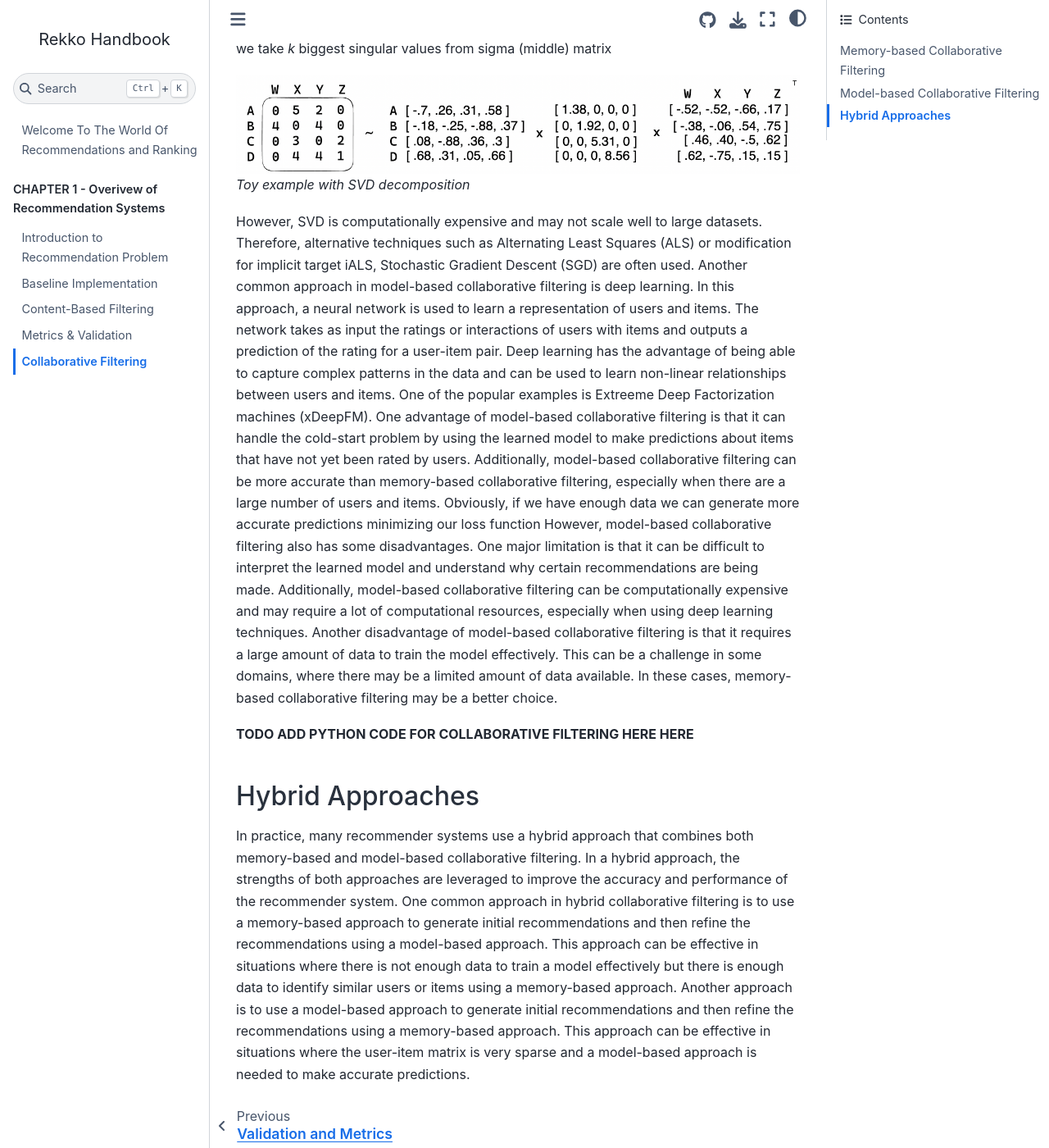
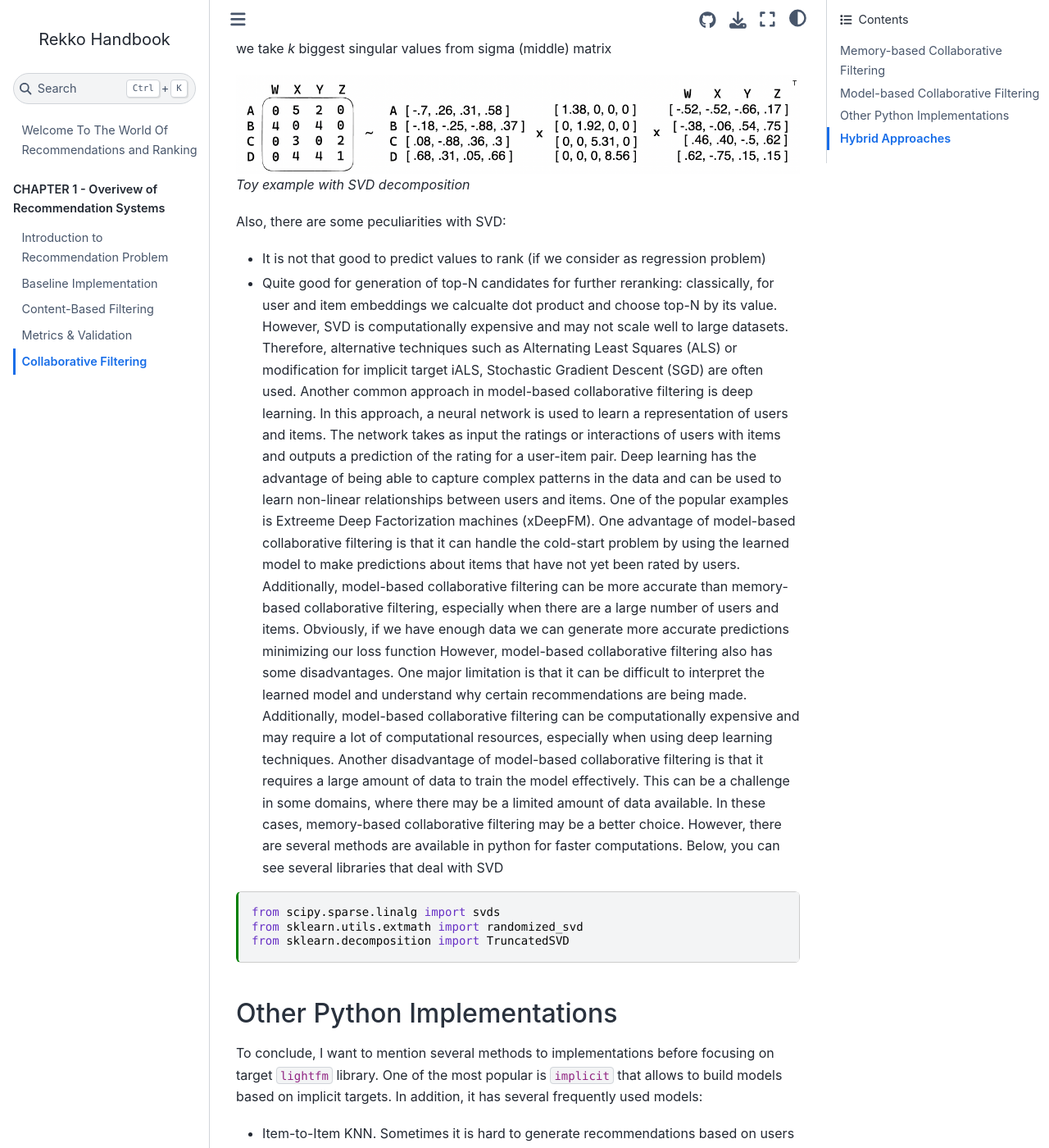
Before and after one commit to kshurik/rekkobook, a Jupyter Book: the page built from docs/chapter1/collab_filter.md, in a window 1280 px wide and 1400 px high, scrolled down 2691 px. Shown: the whole window at 82% size. Built offline with Jupyter Book 1.0.4 settings and Sphinx 7.4.7 and the Sphinx Book theme 1.1.4, drawn with Linux system fonts in a browser that asks for light colours; some of the changed text lies outside the part shown.

Commit message:
updated theory and added CNAME

````diff
--- a/docs/chapter1/collab_filter.md
+++ b/docs/chapter1/collab_filter.md
@@ -104,12 +104,17 @@ than being able to restore interactions matrix fully. Thus, we take *k* biggest
 ![](img/svd_example.png)
 *Toy example with SVD decomposition*
 
-However, SVD is computationally expensive and may not scale well to large datasets. Therefore, alternative techniques
-such as Alternating Least Squares (ALS) or modification for implicit target iALS, Stochastic Gradient Descent (SGD)
-are often used. Another common approach in model-based collaborative filtering is deep learning.
-In this approach, a neural network is used to learn a representation of users and items.
-The network takes as input the ratings or interactions of users with items and outputs a prediction of the rating for a
-user-item pair. Deep learning has the advantage of being able to capture complex patterns in the data and can be used
+Also, there are some peculiarities with SVD:
+- It is not that good to predict values to rank (if we consider as regression problem)
+- Quite good for generation of top-N candidates for further reranking:
+classically, for user and item embeddings we calcualte dot product and choose top-N by its value.
+However, SVD is computationally expensive and may not scale well to large datasets.
+Therefore, alternative techniques such as Alternating Least Squares (ALS) or modification for
+implicit target iALS, Stochastic Gradient Descent (SGD) are often used. Another common approach
+in model-based collaborative filtering is deep learning. In this approach, a neural network
+is used to learn a representation of users and items. The network takes as input the ratings
+or interactions of users with items and outputs a prediction of the rating for a user-item pair.
+Deep learning has the advantage of being able to capture complex patterns in the data and can be used
 to learn non-linear relationships between users and items. One of the popular examples is Extreeme Deep Factorization machines (xDeepFM).
 One advantage of model-based collaborative filtering is that it can handle the cold-start problem by using the
 learned model to make predictions about items that have not yet been rated by users. Additionally, model-based
@@ -121,6 +126,31 @@ model-based collaborative filtering can be computationally expensive and may req
 especially when using deep learning techniques. Another disadvantage of model-based collaborative filtering is that it
 requires a large amount of data to train the model effectively. This can be a challenge in some domains, where there
 may be a limited amount of data available. In these cases, memory-based collaborative filtering may be a better choice.
+However, there are several methods are available in python for faster computations. Below, you can see several libraries
+that deal with SVD
+
+```{code-cell} ipython3
+from scipy.sparse.linalg import svds
+from sklearn.utils.extmath import randomized_svd
+from sklearn.decomposition import TruncatedSVD
+```
+
+## Other Python Implementations
+To conclude, I want to mention several methods to implementations before focusing on target `lightfm` library.
+One of the most popular is `implicit` that allows to build models based on implicit targets. In addition,
+it has several frequently used models:
+- Item-to-Item KNN. Sometimes it is hard to generate recommendations based on users interaction due to dynamic
+nature of their data (good real-time / near real-time data and model update is required). Thus, this method
+is a good kick-off point for candidates generation. KNN does not make any assumptions on the
+underlying data distribution but it relies on item feature similarity;
+- Logistic matrix factorization. It resembles classic logit model where collaborative filtering recommender try to
+learn probabilistic distribution whether user like recommendation;
+- implicit ALS. It is used when the amount of data is quite big and provides good performance by reducing
+the impact of missing data using confidence and preference metrics;
+- Bayesian Personalized Ranking. Its optimizitation relies on instance level - one item instead of item pairs. The
+primary goal of the method is to provide personalized list of recommendations directly
+
+Another one is the library we are going to use in the tutorial is `ligthfm`.
 
 **TODO ADD PYTHON CODE FOR COLLABORATIVE FILTERING HERE HERE**
 
--- a/pyproject.toml
+++ b/pyproject.toml
@@ -11,12 +11,14 @@ pip = ">=20.0.2"
 numpy = "1.23.3"
 jupyter-book = "^0.14.0"
 pandas = "1.5.1"
-scikit-learn = "0.24.2"
+scikit-learn = "1.2.1"
 nltk = "3.6.5"
 catboost = "1.1"
 pymystem3 = "0.2.0"
 gensim = "4.1.2"
 cookiecutter = "2.1.1"
+lightfm = "^1.16"
+scipy = "1.9.3"
 
 [build-system]
 requires = ["poetry-core>=1.1.0"]
````
Also changed, not shown: 3 other files.
